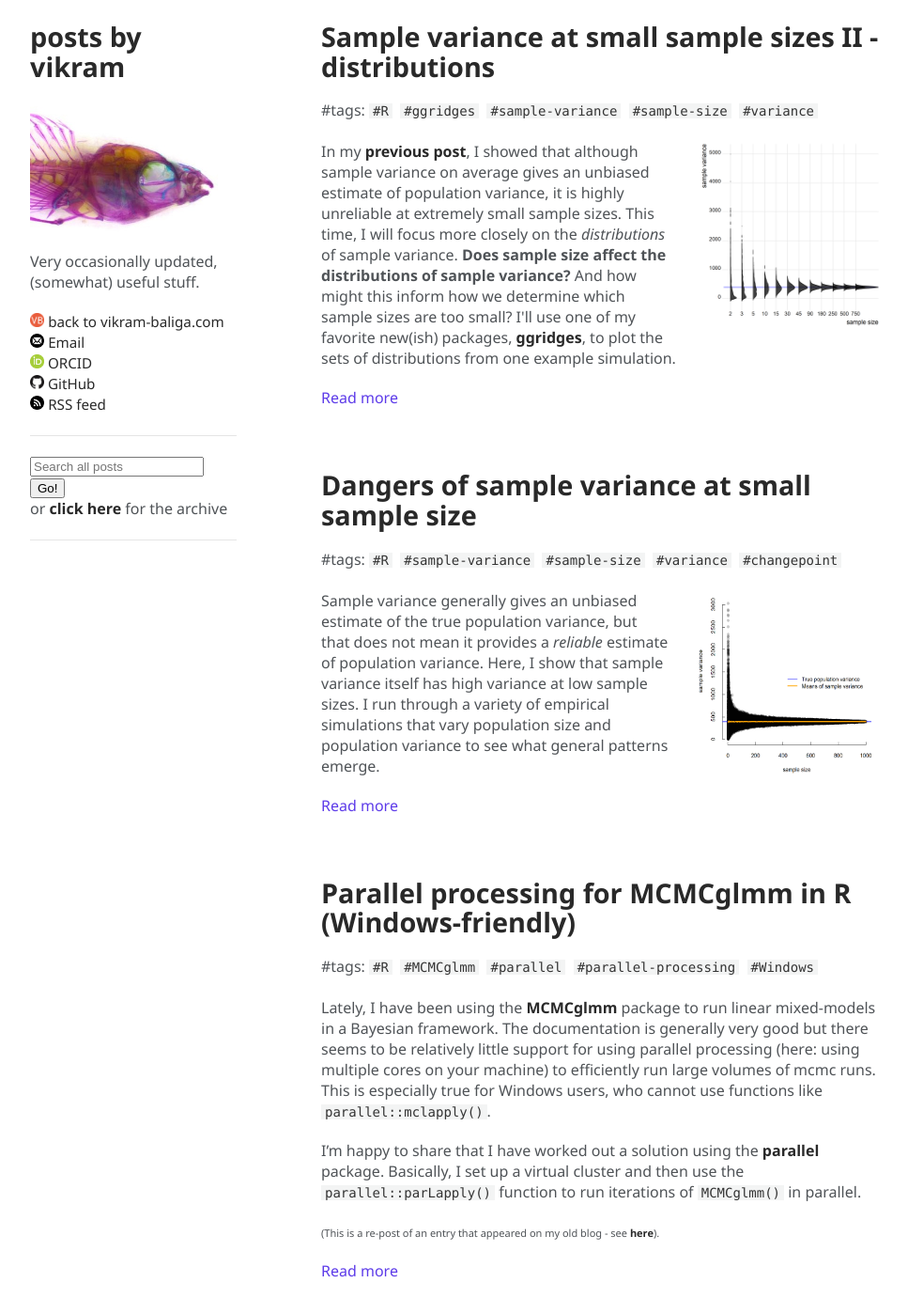
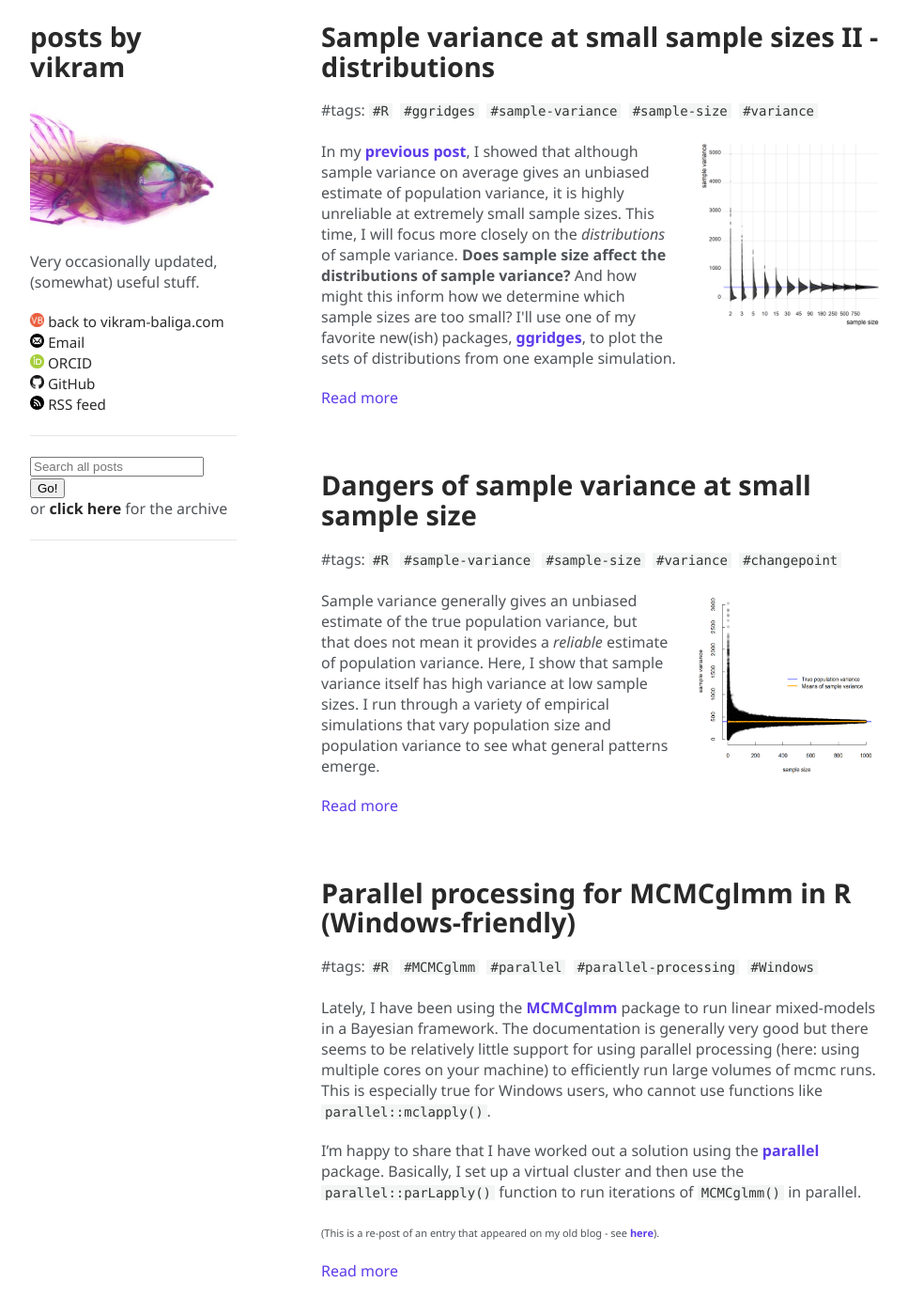
Before and after one commit to vbaliga/vbaliga.github.io, a Jekyll site: the page built from index.html, in a window 1280 px wide and 1400 px high. Shown: the whole window at 94% size, without its empty margins (153-1120 px from the left). Built offline with Jekyll 4.4.1, drawn with Linux system fonts in a browser that asks for light colours; a script that is not in the unit is left out.

Commit message:
Update style.css

```diff
--- a/assets/css/style.css
+++ b/assets/css/style.css
@@ -407,14 +407,14 @@ a:hover small {
 }
 
 .section a {
-  color: #292929;
+  color: #5D3BE9;
   text-decoration: none;
   overflow-wrap: break-word;
   font-weight: 600;
 }
 
 .entry a {
-  color: #292929;
+  color: #5D3BE9;
   overflow-wrap: break-word;
   font-weight: 600;
 }
```
